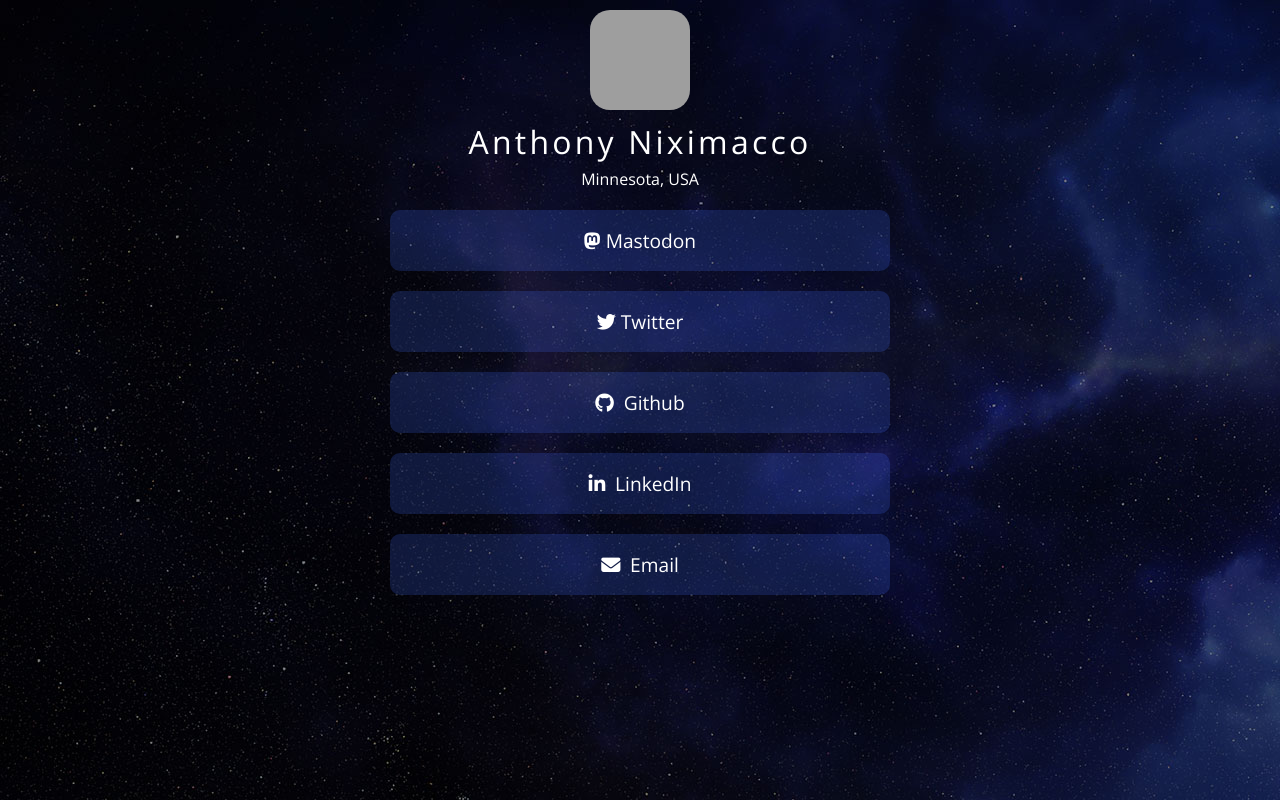
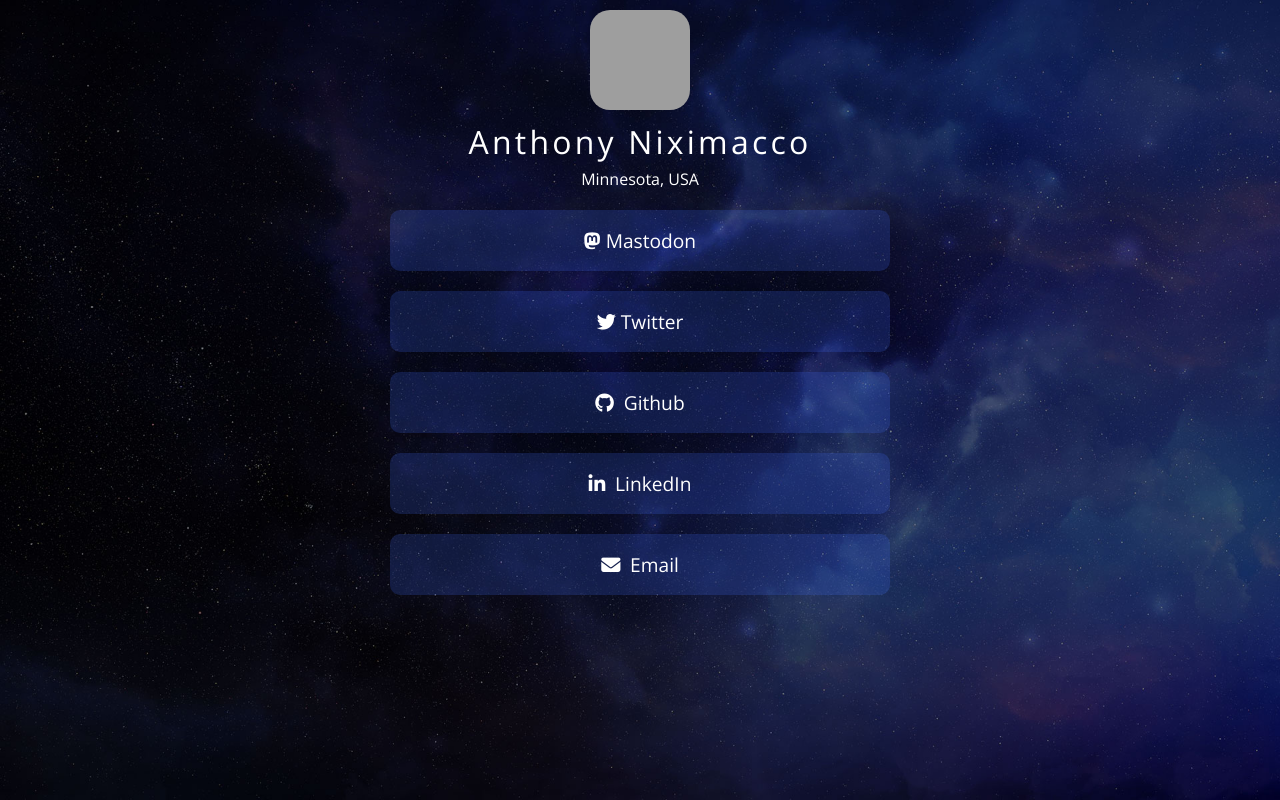
Before and after one commit to Niximacco/links.ajn.me, a plain HTML site: page index.html in a window 1280 px wide. Drawn offline with nearby package versions, Linux system fonts and the light colour scheme; grey boxes are pictures that could not be loaded.

Commit message:
update templating

```diff
--- a/assets/css/style.css
+++ b/assets/css/style.css
@@ -2,7 +2,11 @@
 @import url('https://fonts.googleapis.com/css2?family=Open+Sans:wght@300;400;600&display=swap');
 
 body {
-    background: url('../images/bg.jpg');
+    background: url('../images/bg.jpg') no-repeat center center fixed;
+    -webkit-background-size: cover;
+    -moz-background-size: cover;
+    -o-background-size: cover;
+    background-size: cover;
     font-family: 'Open Sans', sans-serif;
     font-weight: 600;
 }
```
Also changed, not shown: 2 other files.
